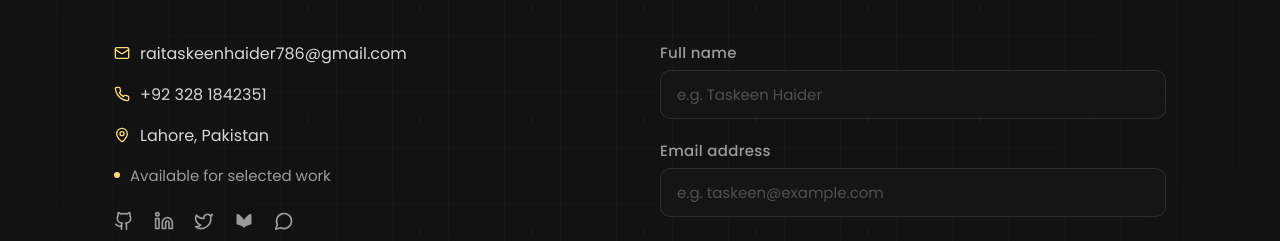
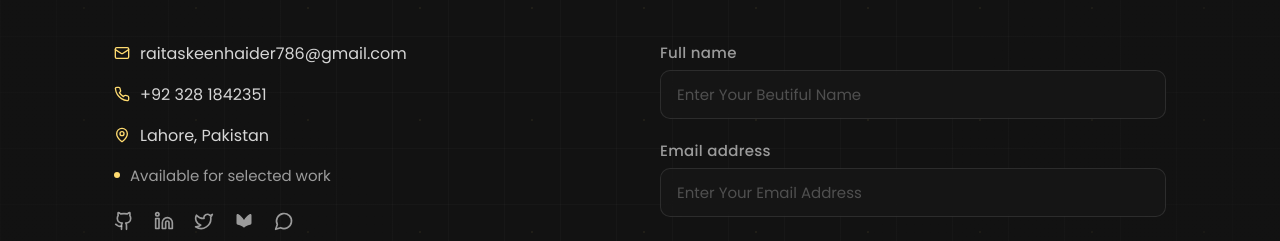
Before and after one commit to raitaskeen/raitaskeen.me, a Next.js app: page /contact in a window 1280 px wide. Shown: the part 300-541 px from the top of the page. Built offline with nearby package versions, Linux system fonts and the light colour scheme.

Commit message:
placeholder fixing

```diff
--- a/app/contact/page.tsx
+++ b/app/contact/page.tsx
@@ -423,7 +423,7 @@ export default function ContactPage() {
                 <Field
                   name="fullname"
                   label="Full name"
-                  placeholder="e.g. Taskeen Haider"
+                  placeholder="Enter Your Beutiful Name"
                   value={form.fullname}
                   onChange={(v) => setForm({ ...form, fullname: v })}
                   disabled={status !== "idle"}
@@ -435,7 +435,7 @@ export default function ContactPage() {
                   name="email"
                   type="email"
                   label="Email address"
-                  placeholder="e.g. taskeen@example.com"
+                  placeholder="Enter Your Email Address"
                   value={form.email}
                   onChange={(v) => setForm({ ...form, email: v })}
                   disabled={status !== "idle"}
```
